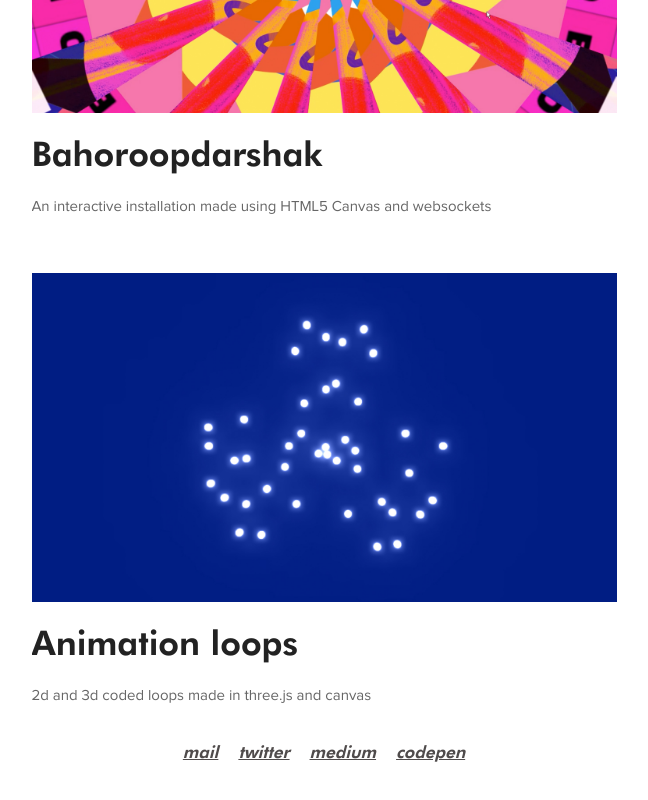
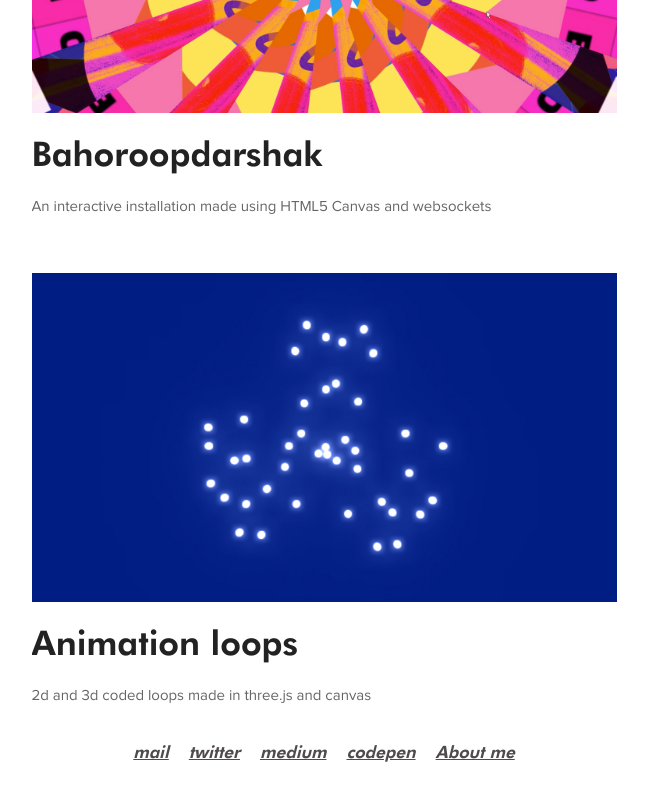
Before and after one commit to thapliyalshivam/thapliyalshivam.github.io, a React (Create React App) app: page /1 in a window 1280 px wide. Shown: the part 296-1096 px from the top of the page, without its empty margins (316-964 px from the left). Built offline with nearby package versions, Linux system fonts and the light colour scheme.

Commit message:
thumbnail css fixes

```diff
--- a/src/App.js
+++ b/src/App.js
@@ -23,7 +23,8 @@ class App extends Component {
         <Route path='/about' component={About} />
         <Route path='/:project_name' component={Gallery} />
         <Card />
-        <Footer />
+
+        <Footer about_visibile={true}/>
 
       </div>
     );
--- a/src/Components/About/index.js
+++ b/src/Components/About/index.js
@@ -59,7 +59,7 @@ class About extends Component {
                         <Section data={details.data.data} />
                     </div>
                 </div>
-             <Footer/>
+             <Footer about_visibile={false}/>
 
              </div>
             </div>
--- a/src/Components/Header/style.css
+++ b/src/Components/Header/style.css
@@ -28,6 +28,7 @@
     src: local('mm'),
          url('../../Fonts/proxima_Thin.ttf') format('truetype');
   }
+
 
   @font-face {
     font-family: 'Futura_bold';
--- a/src/Components/footer/index.js
+++ b/src/Components/footer/index.js
@@ -3,7 +3,7 @@ import React, { Component } from "react";
 import ReactDOM from "react-dom";
 import Card from "../Card";
 import "./style.css";
-
+import { Link } from "react-router-dom";
 class Footer extends Component {
 
 
@@ -15,6 +15,7 @@ class Footer extends Component {
             <a href="https://www.twitter.com/coffee_caffine"><i>twitter</i></a>
             <a href="https://www.medium.com/@thapliyalshivam"><i>medium</i></a>
             <a href="https://www.codepen.com/thapliyalshivam"><i>codepen</i></a>
+            {   this.props.about_visibile ?   <Link to="/about"><i>About me</i></Link>:null }
             </div>
         );
 
```
